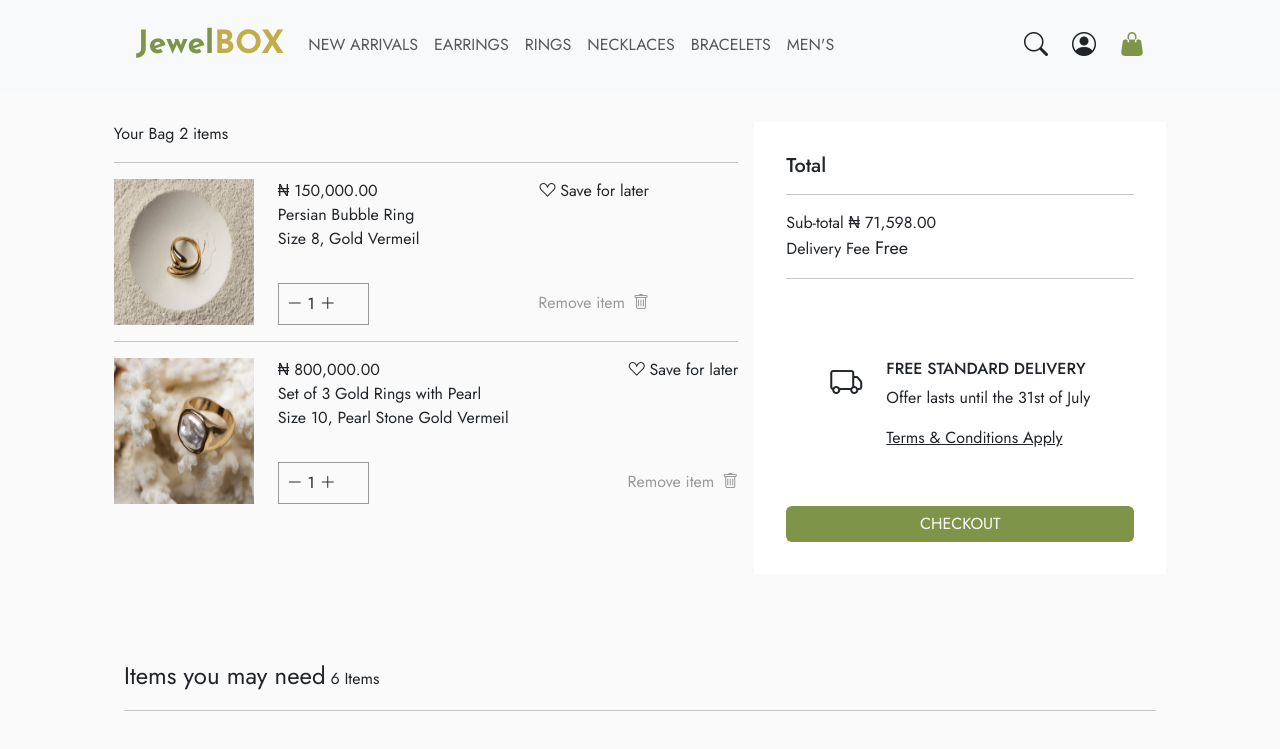
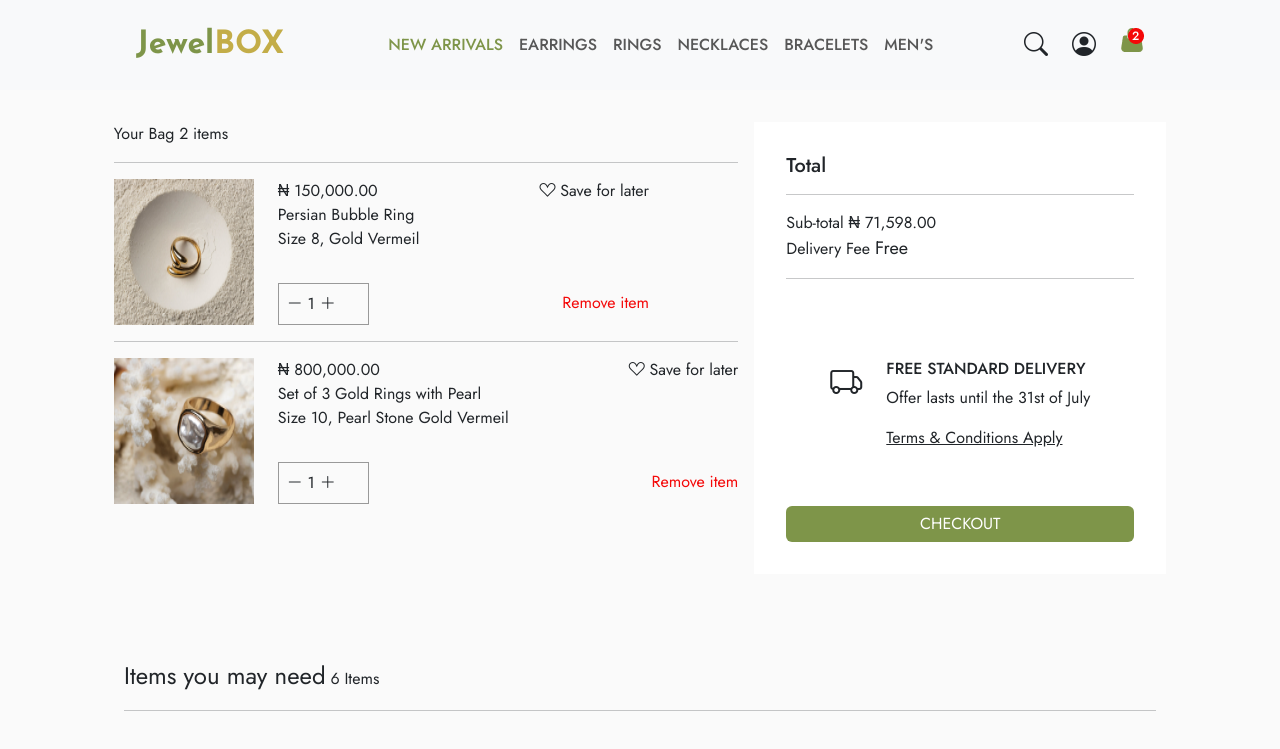
Before and after one commit to R-Wangui/HNG-Stage-2, a React (Vite) app: page /cartpage in a window 1280 px wide. Shown: the top 749 px of the page. Built offline with nearby package versions, Linux system fonts and the light colour scheme.

Commit message:
Fixed cart icon

```diff
--- a/src/components/NavigationCategories.jsx
+++ b/src/components/NavigationCategories.jsx
@@ -14,7 +14,7 @@ function NavigationCategories() {
           <div className='filterSelection'>
             <Button className='filterButtons'>All</Button>{' '}
             <Button className='filterButtons'>Earrings</Button>{' '}
-            <Button className='filterButtons'>Rings</Button>{' '}
+            <Button className='filterButtons1'>Rings</Button>{' '}
             <Button className='filterButtons'>Necklaces</Button>{' '}
             <Button className='filterButtons'>Bracelets</Button>{' '}
           </div>
--- a/src/components/SearchDropdown.jsx
+++ b/src/components/SearchDropdown.jsx
@@ -12,9 +12,6 @@ function SearchDropdown({ onClose }) {
       // size='xl'
     >
       <Modal.Header closeButton>
-        <Modal.Title id="search-dropdown-modal-title">
-          Search
-        </Modal.Title>
       </Modal.Header>
       <Modal.Body>
         <div className='searchDropdown'>
--- a/src/components/layout/NavigationBar.jsx
+++ b/src/components/layout/NavigationBar.jsx
@@ -22,14 +22,14 @@ function NavigationBar() {
   return (
     <Navbar expand="lg" className="bg-body-tertiary" id='navigationBar'>
         <Container fluid>
-            <Navbar.Brand href="#" id='logo'>
+            <Navbar.Brand href="/" id='logo'>
                 <span style={{color: '#7E9549'}}>Jewel</span>
                 <span style={{color: '#C3AD48'}}>BOX</span>
             </Navbar.Brand>
             <Navbar.Toggle aria-controls="basic-navbar-nav" />
             <Navbar.Collapse id="basic-navbar-nav">
                 <Nav className="me-auto" id='categories'>
-                    <Nav.Link href="#home">NEW ARRIVALS</Nav.Link>
+                    <Nav.Link href="#home" style={{ftextDecoration: 'underline' , color: '#7E9549'}}>NEW ARRIVALS</Nav.Link>
                     <Nav.Link href="#home">EARRINGS</Nav.Link>
                     <Nav.Link href="#home">RINGS</Nav.Link>
                     <Nav.Link href="#home">NECKLACES</Nav.Link>
@@ -49,7 +49,8 @@ function NavigationBar() {
                 </div>
                 <div className='navigationCart'>
                     <Link to="/cartpage">
-                        <i class="bi bi-handbag-fill" style={{fontSize: '1.5rem', color: '#7E9549'}}></i>
+                        {/* <i class="bi bi-handbag-fill" style={{fontSize: '1.5rem', color: '#7E9549'}}></i> */}
+                        <img src="/CartIcon.png" alt="" />
                     </Link>
                 </div>
             </div>
--- a/src/components/pages/CartPage.jsx
+++ b/src/components/pages/CartPage.jsx
@@ -46,7 +46,6 @@ function CartPage() {
                             </div>
                             <div className='orderTrash'>
                                 <span>Remove item</span>
-                                <i class="bi bi-trash" style={{color: '#999999', marginLeft: '8px'}}></i>
                             </div>
                         </div>
                     </div>
@@ -76,7 +75,6 @@ function CartPage() {
                             </div>
                             <div className='orderTrash'>
                                 <span>Remove item</span>
-                                <i class="bi bi-trash" style={{color: '#999999', marginLeft: '8px'}}></i>
                             </div>
                         </div>
                     </div>
--- a/src/components/styles/ButtonStyles.css
+++ b/src/components/styles/ButtonStyles.css
@@ -11,9 +11,16 @@
 }
 .filterButtons {
     padding: 8px 16px;
+    background-color: #FAFAFA;
+    color: #000000;
+    border: none;
+}
+.filterButtons1 {
+    padding: 8px 16px;
     background-color: #F2FAE1;
     color: #000000;
     border: none;
+    border-bottom: 1px solid #7E9549;
 }
 .filterButtons:hover {
     background-color: #A8C761;
--- a/src/components/styles/CartPage.css
+++ b/src/components/styles/CartPage.css
@@ -29,6 +29,7 @@
    display: flex;
    justify-content: space-between;
    gap: 120px;
+
   }
   .deliveryOffer {
     display: flex;
@@ -41,6 +42,7 @@
   } */
   .orderName {
     margin-bottom: 32px;
+    min-width: auto;
   }
   .orderQuantity {
     padding: 8px;
@@ -54,7 +56,7 @@
   }
   .orderTrash {
     padding: 8px 0px 0px 0px;
-    color: #999999;
+    color: #F40808;
   }
   .youMayNeed {
     display: flex;
--- a/src/components/styles/Footer.css
+++ b/src/components/styles/Footer.css
@@ -4,6 +4,7 @@
     position: relative;
     width: 100%;
     display: inline-block;
+    font-size: 16px;
   }
   #vector1 {
     position: absolute;
--- a/src/components/styles/NavigationBar.css
+++ b/src/components/styles/NavigationBar.css
@@ -11,21 +11,24 @@
     font-weight: 700;
     font-size: 32px;
   }
-  #categories {
-    /* display: inline-flex; */
+  .me-auto {
+    margin-left: 80px;
+  }
+  .nav-link {
+    display: inline-flex;
     justify-content: center;
-    align-items: center;
+    font-weight: 500;
+
+    /* align-items: center; */
     /* gap: 16px; */
   }
   #categories:hover {
     color: #7E9549;
   }
-  .categories a {
-    text-decoration: none;
-    color: #000000;
-  }
-  a:hover {
-    color: #7E9549;
+
+  .nav-link:hover {
+    color: #7E9549; /* Color change on hover */
+    text-decoration: underline; /* Underline on hover */
   }
   /* Styling for search dropdown feature */
   .searchDropdown {
@@ -112,6 +115,9 @@
     .navigationSignup {
       display: none;
     }
+    .me-auto {
+      margin-left: 40px;
+    }
     /* .categories {
       display: none;
     } */
```
Also changed, not shown: src/components/layout/ShoppingCart.jsx (deleted, +0 -47 lines), public/CartIcon.png (added).
